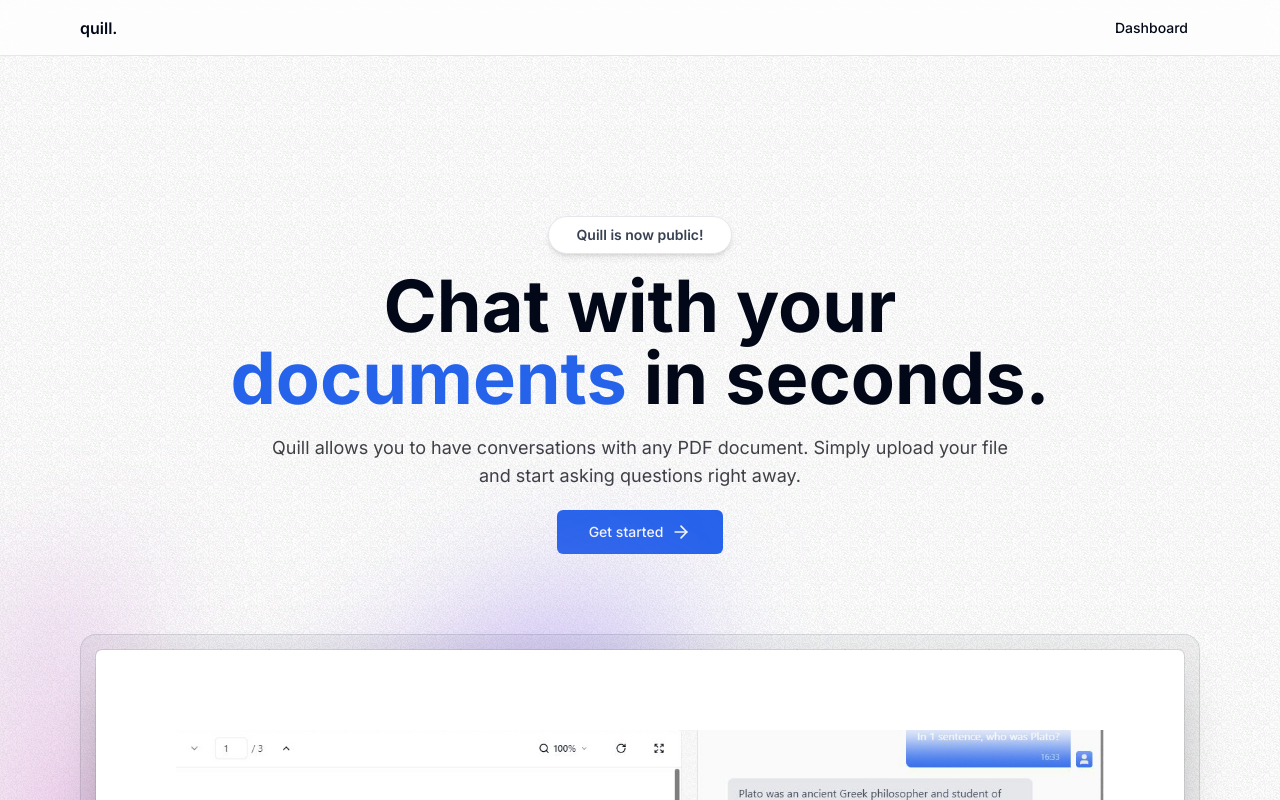
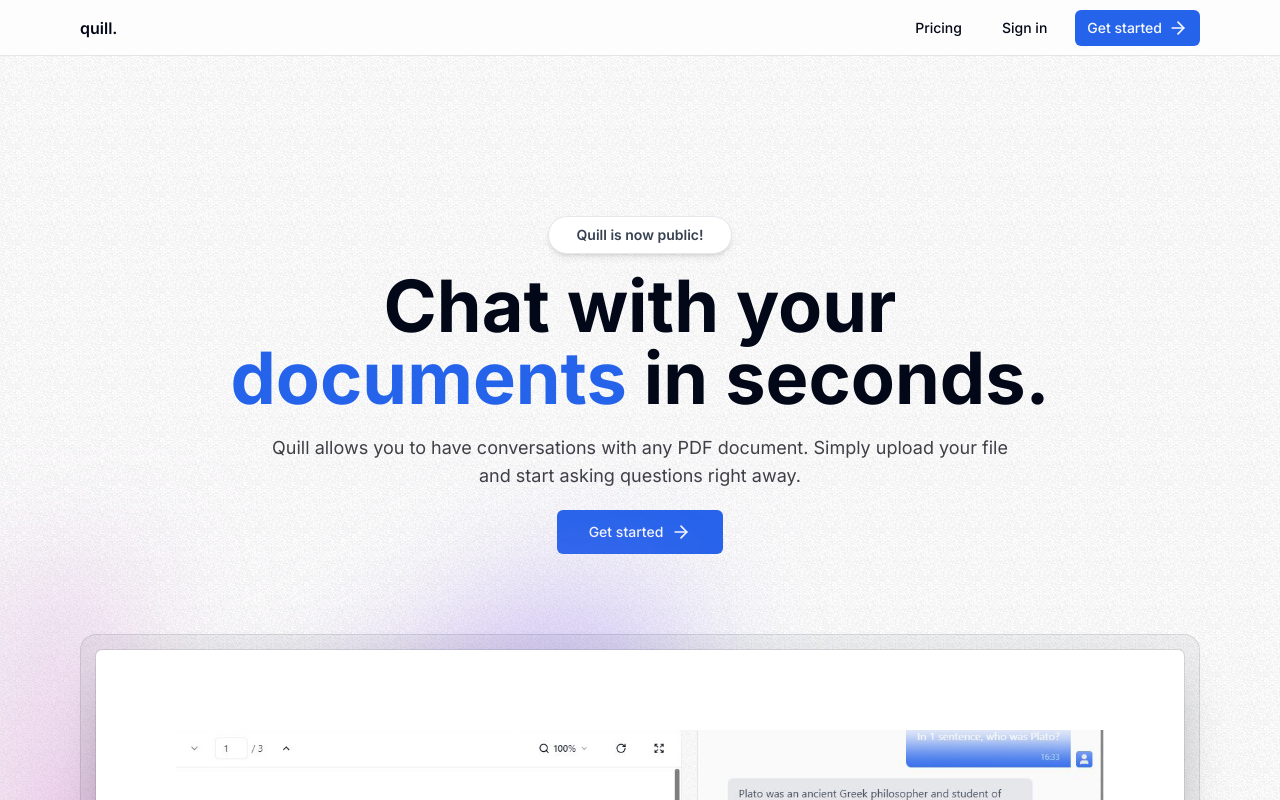
Before and after one commit to tejasvi8686/Quill_Next.js, a Next.js app: page / in a window 1280 px wide. Shown: the top 800 px of the page. Built offline with nearby package versions, Linux system fonts and the light colour scheme; no server answers.

Commit message:
auth done

```diff
--- /dev/null
+++ b/src/app/dashboard/page.tsx
@@ -0,0 +1,7 @@
+import {getKindeServerSession} from "@kinde-0ss/kinde-oss/kinde-auth-nextjs/server"
+
+const page = () => {
+    const {} = getkindeServerSession()
+}
+
+export default page
--- a/src/components/Navbar.tsx
+++ b/src/components/Navbar.tsx
@@ -10,22 +10,22 @@
 
 
 const Navbar = () => {
-  const { getUser } = getKindeServerSession()
-  const user = getUser()
 
 
   return (
-    <nav className="sticky h-14 inset-x-0 top-0 z-30 w-full border-b border-gray-200 bg-white/75 backdrop-blur-lg transition-all">
+    <nav className='sticky h-14 inset-x-0 top-0 z-30 w-full border-b border-gray-200 bg-white/75 backdrop-blur-lg transition-all'>
       <MaxWidthWrapper>
-        <div className="flex h-14 items-center justify-between border-b border-zinc-200">
-          <Link href="/" className="flex z-40 font-semibold">
+        <div className='flex h-14 items-center justify-between border-b border-zinc-200'>
+          <Link
+            href='/'
+            className='flex z-40 font-semibold'>
             <span>quill.</span>
           </Link>
 
 
+
           <div className='hidden items-center space-x-4 sm:flex'>
-            {!user ? (
-              <>
+
                 <Link
                   href='/pricing'
                   className={buttonVariants({
@@ -48,26 +48,13 @@
                   Get started{' '}
                   <ArrowRight className='ml-1.5 h-5 w-5' />
                 </RegisterLink>
-              </>
-            ) : (
-              <>
-                <Link
-                  href='/dashboard'
-                  className={buttonVariants({
-                    variant: 'ghost',
-                    size: 'sm',
-                  })}>
-                  Dashboard
-                </Link>
 
 
-              </>
-            )}
           </div>
         </div>
       </MaxWidthWrapper>
     </nav>
-  );
-};
+  )
+}
 
-export default Navbar;
+export default Navbar
```
